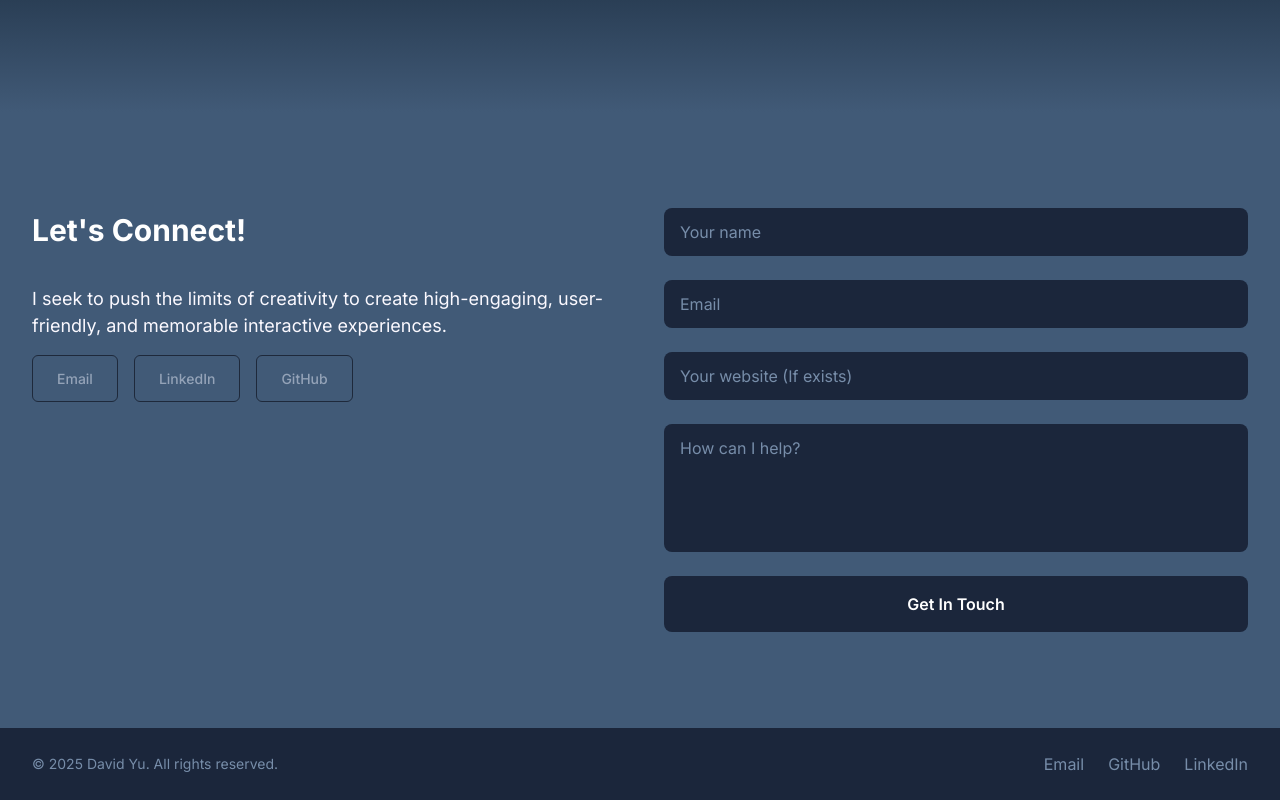
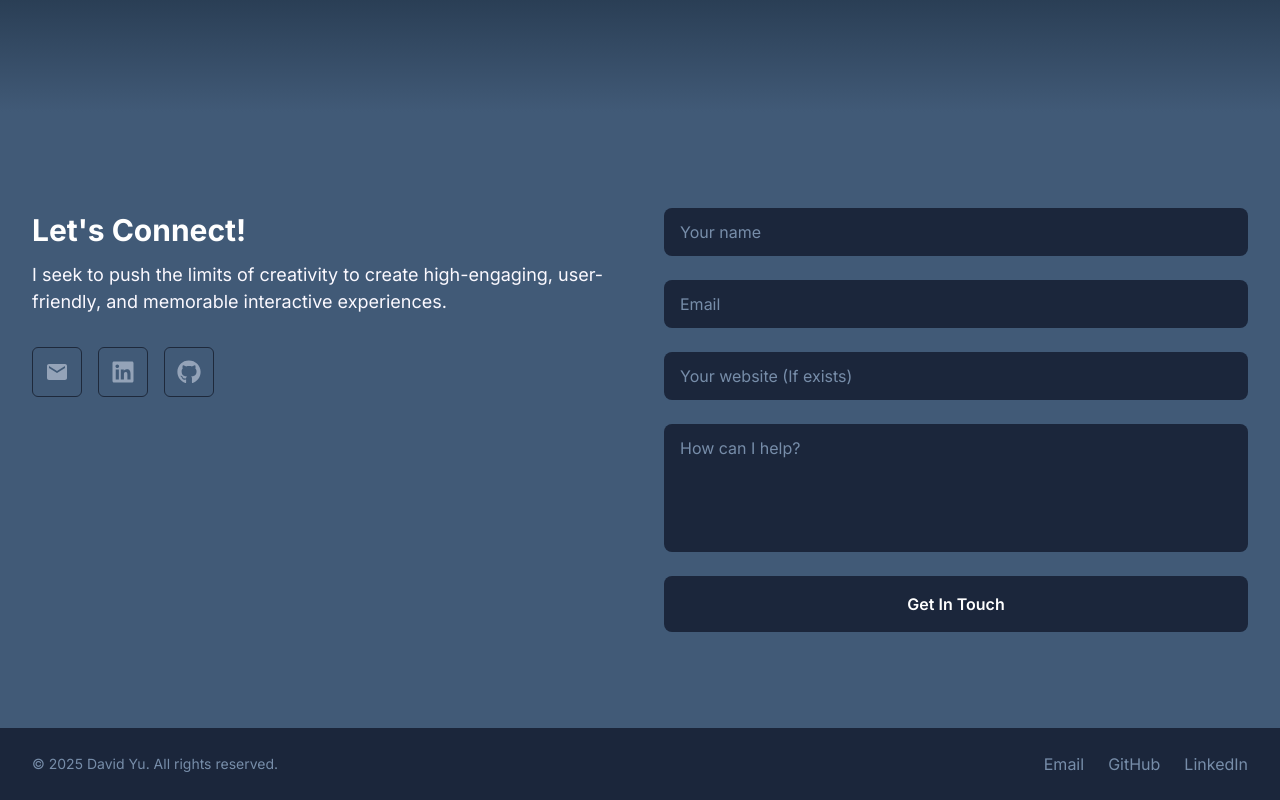
Before and after one commit to DavidYu75/thedavidyu, a Next.js app: page / in a window 1280 px wide. Shown: the part 4059-4859 px from the top of the page. Built offline with nearby package versions, Linux system fonts and the light colour scheme.

Commit message:
icons for buttons

```diff
--- a/src/components/sections/Contact.tsx
+++ b/src/components/sections/Contact.tsx
@@ -1,6 +1,8 @@
 'use client';
 
 import { motion } from 'framer-motion';
+import { MdEmail } from 'react-icons/md';
+import { FaLinkedin, FaGithub } from 'react-icons/fa';
 import styles from '@/styles/Contact.module.css';
 
 const Contact = () => {
@@ -22,18 +24,18 @@ const Contact = () => {
           >
             <div className={styles.titleContainer}>
               <h2 className={styles.title}>Let&#39;s Connect!</h2>
+              <h3 className={styles.description}>
+                I seek to push the limits of creativity to create high-engaging, user-friendly,
+                and memorable interactive experiences.
+              </h3>
             </div>
-            <p className={styles.description}>
-              I seek to push the limits of creativity to create high-engaging, user-friendly,
-              and memorable interactive experiences.
-            </p>
-            {/* New contact buttons */}
+            {/* New contact icons */}
             <div className={styles.contactButtons}>
               <a
                 href="mailto:davyu735@gmail.com"
                 className={styles.contactButton}
               >
-                Email
+                <MdEmail size={24} />
               </a>
               <a
                 href="https://linkedin.com/in/david-t-yu"
@@ -41,7 +43,7 @@ const Contact = () => {
                 rel="noopener noreferrer"
                 className={styles.contactButton}
               >
-                LinkedIn
+                <FaLinkedin size={24} />
               </a>
               <a
                 href="https://github.com/DavidYu75"
@@ -49,7 +51,7 @@ const Contact = () => {
                 rel="noopener noreferrer"
                 className={styles.contactButton}
               >
-                GitHub
+                <FaGithub size={24} />
               </a>
             </div>
           </motion.div>
--- a/src/styles/Contact.module.css
+++ b/src/styles/Contact.module.css
@@ -51,7 +51,7 @@
   }
 
   .description {
-    margin-top: 2rem;
+    margin-top: 0.5rem;
     font-size: 1.125rem;
     color: #FBF9FF;
   }
@@ -117,11 +117,13 @@
   }
 
   .contactButton {
-    padding: 0.75rem 1.5rem;
+    display: inline-flex;
+    align-items: center;
+    justify-content: center;
+    padding: 0.75rem;
     border-radius: 0.375rem;
     border: 1px solid #1e293b;
-    font-size: 0.875rem;
-    font-weight: 500;
+    font-size: 0;
     color: #94a3b8;
     text-decoration: none;
     transition: background-color 150ms cubic-bezier(0.4, 0, 0.2, 1),
```
